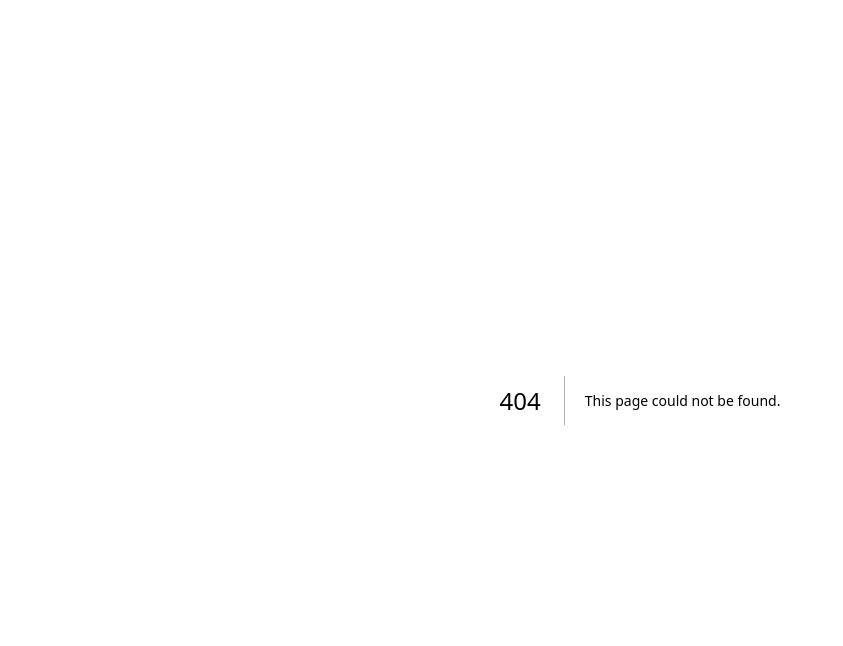
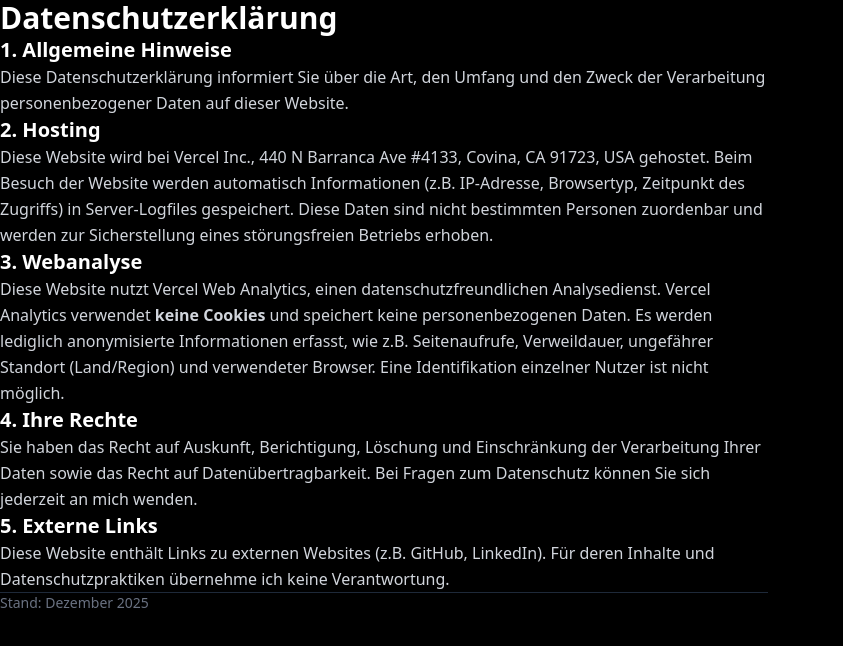
Before and after one commit to endgegnerbert-tech/Black-Knight-Portfolio, a Next.js app: page /datenschutz in a window 1280 px wide. Before the commit this address had no page. Shown: the top 646 px of the page, without its empty margins (0-843 px from the left). Built offline with nearby package versions, Linux system fonts and the light colour scheme.

Commit message:
kleine anderungen mit Analytics

```diff
--- /dev/null
+++ b/security-audit-1766690132589.json
@@ -0,0 +1,40 @@
+{
+  "timestamp": "2025-12-25T19:15:32.572Z",
+  "project": "Black-Knight-Portfolio",
+  "projectType": "nextjs",
+  "findings": [
+    {
+      "severity": "MEDIUM",
+      "component": "CSP",
+      "issue": "Keine CSP konfiguriert",
+      "fix": "CSP Headers in vite.config.ts oder next.config.js hinzufügen"
+    },
+    {
+      "severity": "CRITICAL",
+      "component": "Files",
+      "issue": ".env nicht in .gitignore",
+      "fix": "Füge .env* zu .gitignore hinzu"
+    }
+  ],
+  "summary": {
+    "total": 2,
+    "critical": 1,
+    "high": 0,
+    "medium": 1,
+    "low": 0
+  },
+  "learnedPatterns": {
+    "totalErrors": 0,
+    "resolvedErrors": 0,
+    "totalPatterns": 9,
+    "successfulFixes": 0,
+    "categories": [
+      "CSP",
+      "X-Frame-Options",
+      "Supabase",
+      "Clerk",
+      "RLS",
+      "XSS"
+    ]
+  }
+}
--- /dev/null
+++ b/src/app/datenschutz/page.tsx
@@ -0,0 +1,69 @@
+"use client";
+
+export default function Datenschutz() {
+  return (
+    <main className="min-h-screen bg-black text-white p-8 md:p-16">
+      <div className="max-w-3xl mx-auto">
+        <h1 className="text-3xl font-bold mb-8">Datenschutzerklärung</h1>
+
+        <section className="mb-8">
+          <h2 className="text-xl font-semibold mb-4">1. Allgemeine Hinweise</h2>
+          <p className="text-gray-300 leading-relaxed">
+            Diese Datenschutzerklärung informiert Sie über die Art, den Umfang
+            und den Zweck der Verarbeitung personenbezogener Daten auf dieser
+            Website.
+          </p>
+        </section>
+
+        <section className="mb-8">
+          <h2 className="text-xl font-semibold mb-4">2. Hosting</h2>
+          <p className="text-gray-300 leading-relaxed">
+            Diese Website wird bei Vercel Inc., 440 N Barranca Ave #4133,
+            Covina, CA 91723, USA gehostet. Beim Besuch der Website werden
+            automatisch Informationen (z.B. IP-Adresse, Browsertyp, Zeitpunkt
+            des Zugriffs) in Server-Logfiles gespeichert. Diese Daten sind nicht
+            bestimmten Personen zuordenbar und werden zur Sicherstellung eines
+            störungsfreien Betriebs erhoben.
+          </p>
+        </section>
+
+        <section className="mb-8">
+          <h2 className="text-xl font-semibold mb-4">3. Webanalyse</h2>
+          <p className="text-gray-300 leading-relaxed">
+            Diese Website nutzt Vercel Web Analytics, einen datenschutzfreundlichen
+            Analysedienst. Vercel Analytics verwendet <strong>keine Cookies</strong> und
+            speichert keine personenbezogenen Daten. Es werden lediglich
+            anonymisierte Informationen erfasst, wie z.B. Seitenaufrufe,
+            Verweildauer, ungefährer Standort (Land/Region) und verwendeter
+            Browser. Eine Identifikation einzelner Nutzer ist nicht möglich.
+          </p>
+        </section>
+
+        <section className="mb-8">
+          <h2 className="text-xl font-semibold mb-4">4. Ihre Rechte</h2>
+          <p className="text-gray-300 leading-relaxed">
+            Sie haben das Recht auf Auskunft, Berichtigung, Löschung und
+            Einschränkung der Verarbeitung Ihrer Daten sowie das Recht auf
+            Datenübertragbarkeit. Bei Fragen zum Datenschutz können Sie sich
+            jederzeit an mich wenden.
+          </p>
+        </section>
+
+        <section className="mb-8">
+          <h2 className="text-xl font-semibold mb-4">5. Externe Links</h2>
+          <p className="text-gray-300 leading-relaxed">
+            Diese Website enthält Links zu externen Websites (z.B. GitHub,
+            LinkedIn). Für deren Inhalte und Datenschutzpraktiken übernehme ich
+            keine Verantwortung.
+          </p>
+        </section>
+
+        <div className="mt-12 pt-8 border-t border-gray-800">
+          <p className="text-gray-500 text-sm">
+            Stand: Dezember 2025
+          </p>
+        </div>
+      </div>
+    </main>
+  );
+}
--- a/src/components/AboutView.tsx
+++ b/src/components/AboutView.tsx
@@ -9,17 +9,16 @@ export default function AboutView() {
         <span className="text-gray-500">17 Years Old</span>
       </h2>
       <p className="text-gray-400 text-base md:text-lg leading-relaxed mb-4 md:mb-6">
-        Passionate Full-Stack Developer from Starnberg, Germany, blending AI
-        tools like Claude with hands-on coding to build innovative web apps
-        that solve real problems.
+        Passionate Full-Stack Developer from Munich, Germany, blending AI tools
+        like Claude with hands-on coding to build innovative web apps that solve
+        real problems.
       </p>
       <p className="text-gray-500 text-sm md:text-base leading-relaxed">
-        I dive deep into projects every day—from sleek user interfaces to
-        secure backends—while balancing my love for various sports like
-        Tennis, Sailing, Judo. As a high school student juggling classes
-        and part-time work, I turn ideas into live products through curiosity
-        and relentless practice, always aiming for clean, scalable results
-        that just work.
+        I dive deep into projects every day—from sleek user interfaces to secure
+        backends—while balancing my love for various sports like Tennis,
+        Sailing,. As a high school student juggling classes and part-time work,
+        I turn ideas into live products through curiosity and relentless
+        practice, always aiming for clean, scalable results that just work.
       </p>
     </div>
   );
--- a/src/components/Footer.tsx
+++ b/src/components/Footer.tsx
@@ -1,3 +1,5 @@
+import Link from "next/link";
+
 export default function Footer() {
   return (
     <footer className="bg-gray-950 text-white py-12 border-t border-gray-700">
@@ -13,6 +15,16 @@ export default function Footer() {
         <div className="text-center text-gray-400 text-sm">
           <p>Made with ❤️ by Einar</p>
         </div>
+
+        {/* Legal Links */}
+        <div className="text-center mt-6">
+          <Link
+            href="/datenschutz"
+            className="text-gray-500 hover:text-gray-300 text-sm transition-colors"
+          >
+            Datenschutz
+          </Link>
+        </div>
       </div>
     </footer>
   );
```
